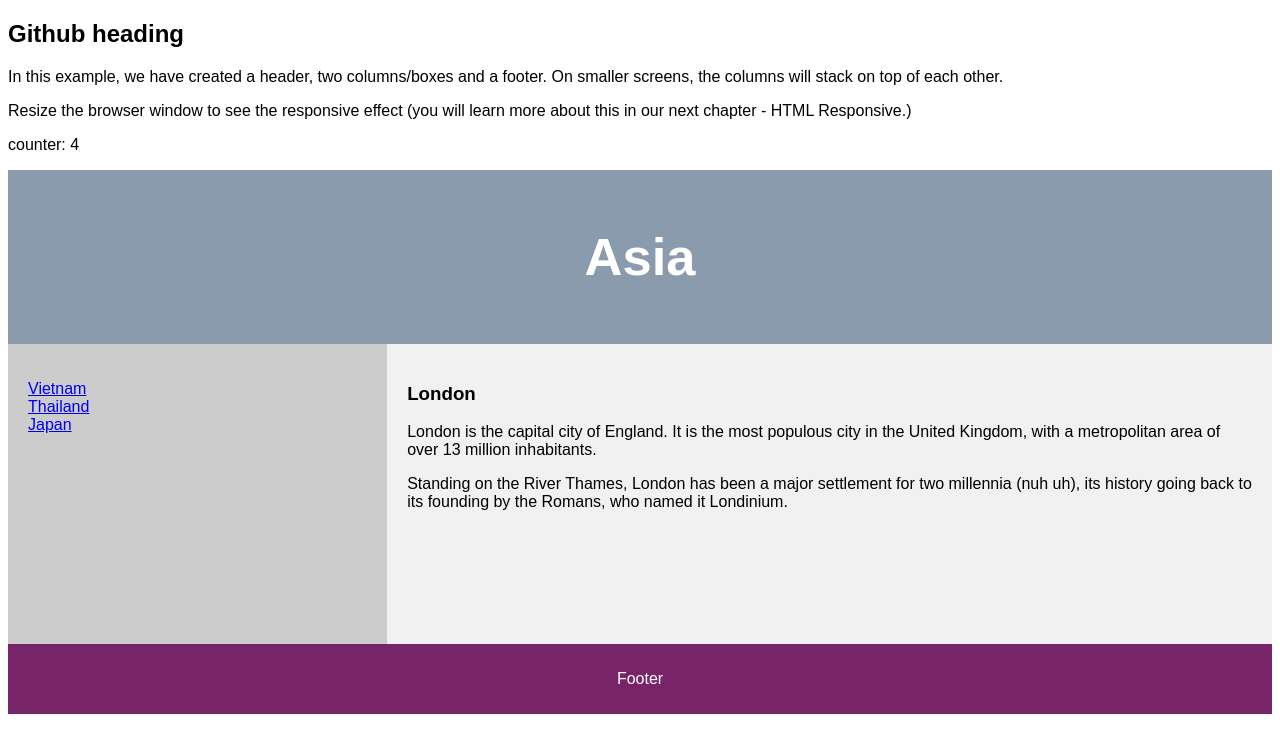
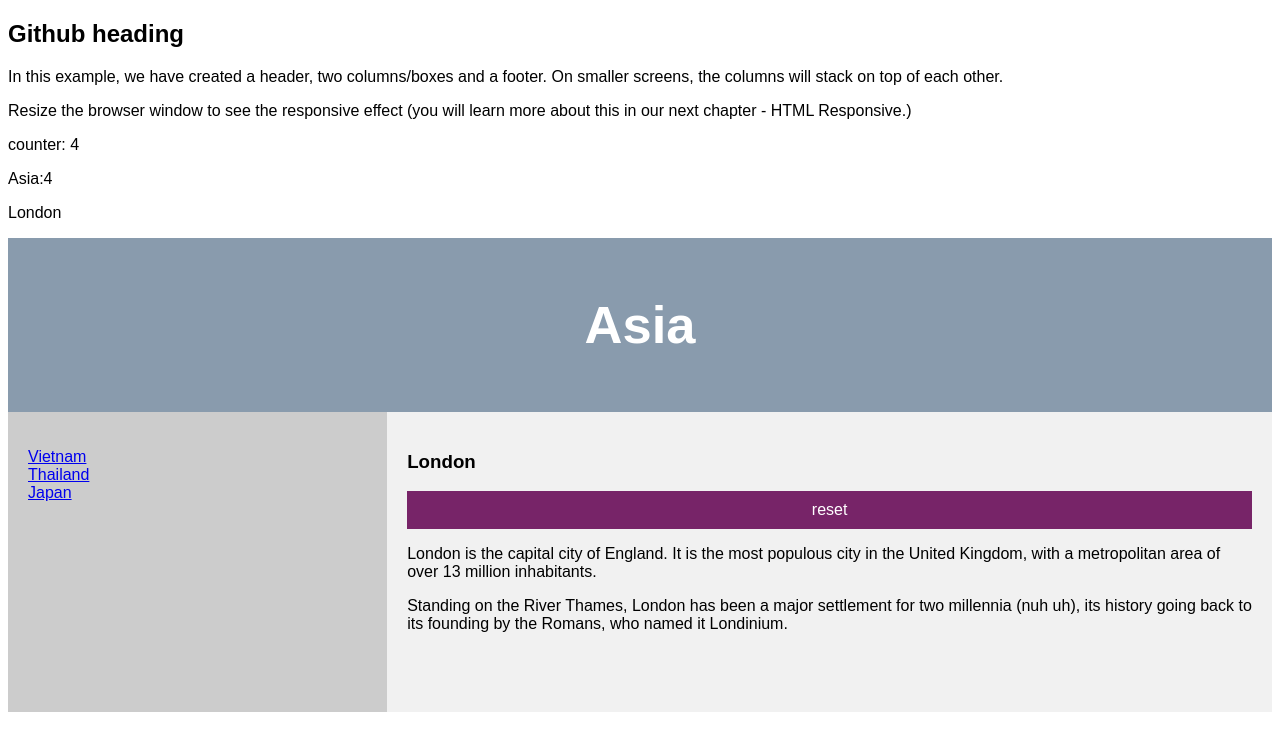
Before and after one commit to BoneFFrenzy/upgraded-dollop, a plain HTML site: page index.html in a window 1280 px wide. Both pictures are taken after a click on the element "Asia". Drawn offline with Linux system fonts and the light colour scheme.

Commit message:
Addeventlisten,resetbutton,localstorage,

```diff
--- a/index.html
+++ b/index.html
@@ -75,8 +75,11 @@ footer {
 <p>In this example, we have created a header, two columns/boxes and a footer. On smaller screens, the columns will stack on top of each other.</p>
 <p>Resize the browser window to see the responsive effect (you will learn more about this in our next chapter - HTML Responsive.)</p>
 
-<p id = activatecounter>counter:</p>
-<header onclick="addcounter(asialength)">
+<p id = activatecounter>Counter:</p>
+<p id = activateasia>Asia</p>
+<p id = activatelondon>London</p>
+
+<header id = "asiabutton">
 <h2 id="activateasia">Asia</h2>
 </header>
 
@@ -89,21 +92,63 @@ footer {
     </ul>
   </nav>
 
-<article onclick="addcounter(londonlength)">
+  <article id = "londonbutton">
     <h1 id = activatelondon>London</h1>
 
+<footer id = resetcounters>reset</footer>
 
   <script>
     let counter = 0;
+    let asiacounter = 0;
+    let londoncounter = 0;
 
       let asialength = document.getElementById("activateasia").textContent.length;
 
       let londonlength = document.getElementById("activatelondon").textContent.length;
 
+
+    document.getElementById("asiabutton").addEventListener("click", function() {
+      addcounter(asialength);
+    });
+
+    document.getElementById("londonbutton").addEventListener("click", function() {
+      addcounter(londonlength);
+    });
+    document.getElementById("resetcounters").addEventListener("click",function() {
+      counter = 0;
+        asiacounter = 0;
+        londoncounter = 0;
+
+      document.getElementById('activatecounter').innerHTML = "counter: " + counter
+      document.getElementById('activateasia').innerHTML = "Asia " + asiacounter
+      document.getElementById('activatelondon').innerHTML = "London " + londoncounter
+    });
+
     function addcounter(Length) {
       counter += Length;
           document.getElementById('activatecounter').innerHTML = "counter: " + counter
+
+      if (Length == asialength){
+      asiacounter += asialength
+        document.getElementById('activateasia').innerHTML = "Asia:"+ asiacounter
       }
+
+      if (Length == londonlength){
+      londoncounter += londonlength
+        document.getElementById('activatelondon').innerHTML = "London:"+ londoncounter
+      }
+
+    }
+
+    let counter_serial = JSON.stringify(counter);
+    let asiacount_serial = JSON.stringify(asiacounter);
+    let londoncount_serial = JSON.stringify(londoncounter);
+
+    localStorage.setItem("counters","counter_serial","asiacount_serial","londoncount_serial");
+
+    let counter_deserial = JSON.parse(counter);
+    let asiacount_deserial = JSON.parse(asiacounter);
+    let londoncount_deserial = JSON.parse(londoncounter);
 
     </script>
 
@@ -113,9 +158,5 @@ footer {
   </article>
 </section>
 
-<footer>
-  <p>Footer</p>
-</footer>
-
 </body>
 </html>
```
Lines whose indentation alone changed are shown as unchanged.
